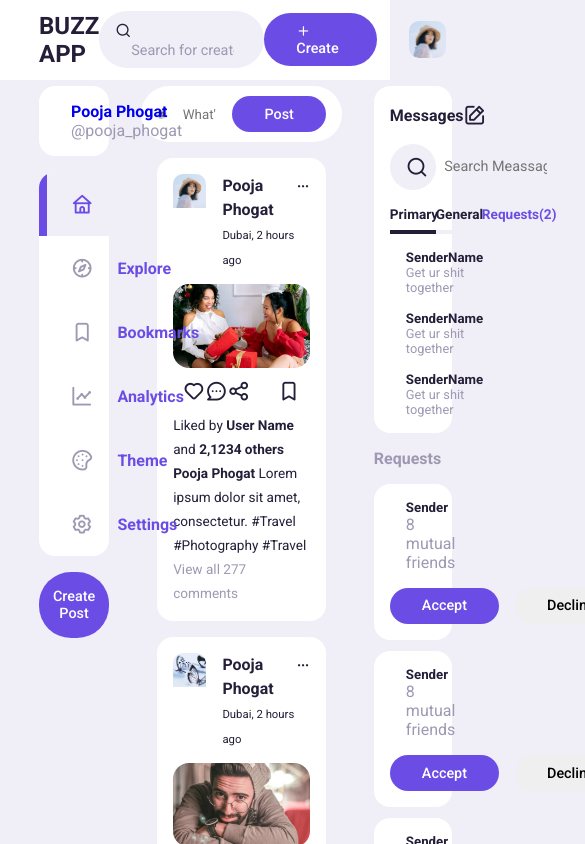
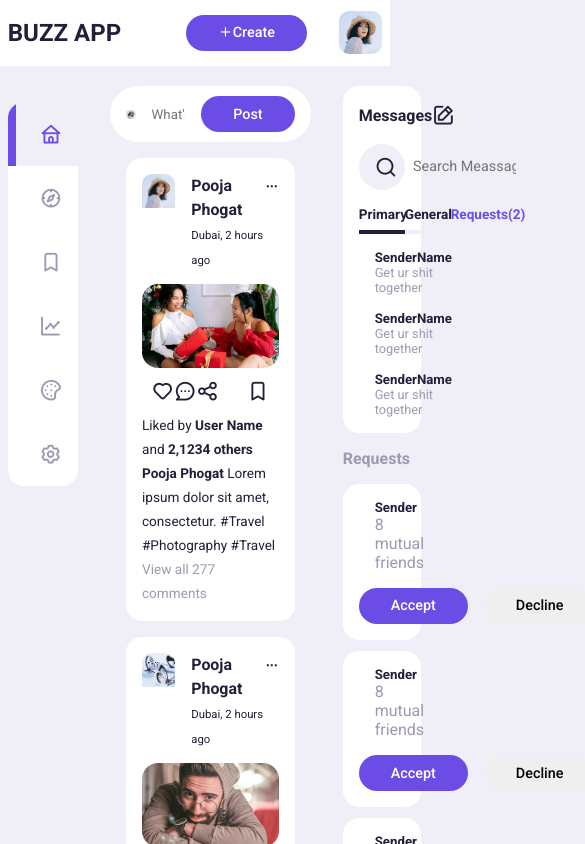
Before and after one commit to PiyushTTN/buzz-react-app, a React (Create React App) app: page / in a window 390 px wide. Shown: the top 844 px of the page, 585 px wide, since content can reach past the window. Built offline with nearby package versions, Linux system fonts and the light colour scheme.

Commit message:
fixed some css

```diff
--- a/public/style.css
+++ b/public/style.css
@@ -98,3 +98,40 @@ img {
   font-size: 0.9rem;
   color: var(--color-dark);
 }
+
+/* Laptops and big screens */
+@media screen and (max-width: 1200px) {
+  .container {
+    width: 96%;
+  }
+  #main-section .container {
+    grid-template-columns: 5rem auto 30vw;
+    gap: 1rem;
+  }
+  .endSidebarBtn {
+    display: none;
+  }
+  .sidebarLeft .sidebarProfile {
+    display: none;
+  }
+  .sidebarLeft h3 {
+    display: none;
+  }
+}
+
+/* mobile and small tablets */
+@media screen and (max-width: 992px) {
+  .topbarSearchBar {
+    display: none;
+  }
+  #main-section .container {
+    /* grid-template-columns: 0 auto 5rem; */
+    display: flex;
+  }
+  .sidebarLeft {
+    display: block;
+    position: fixed;
+    bottom: 0;
+    top: auto;
+  }
+}
--- a/src/pages/loginForm/RightSide.js
+++ b/src/pages/loginForm/RightSide.js
@@ -55,7 +55,7 @@ function RightSide() {
                 disabled={isAuthenticated}
               >
                 {isAuthenticated ? (
-                  <i class="uil uil-spinner-alt"></i>
+                  <i className="uil uil-spinner-alt"></i>
                 ) : (
                   "Sign in "
                 )}
```
